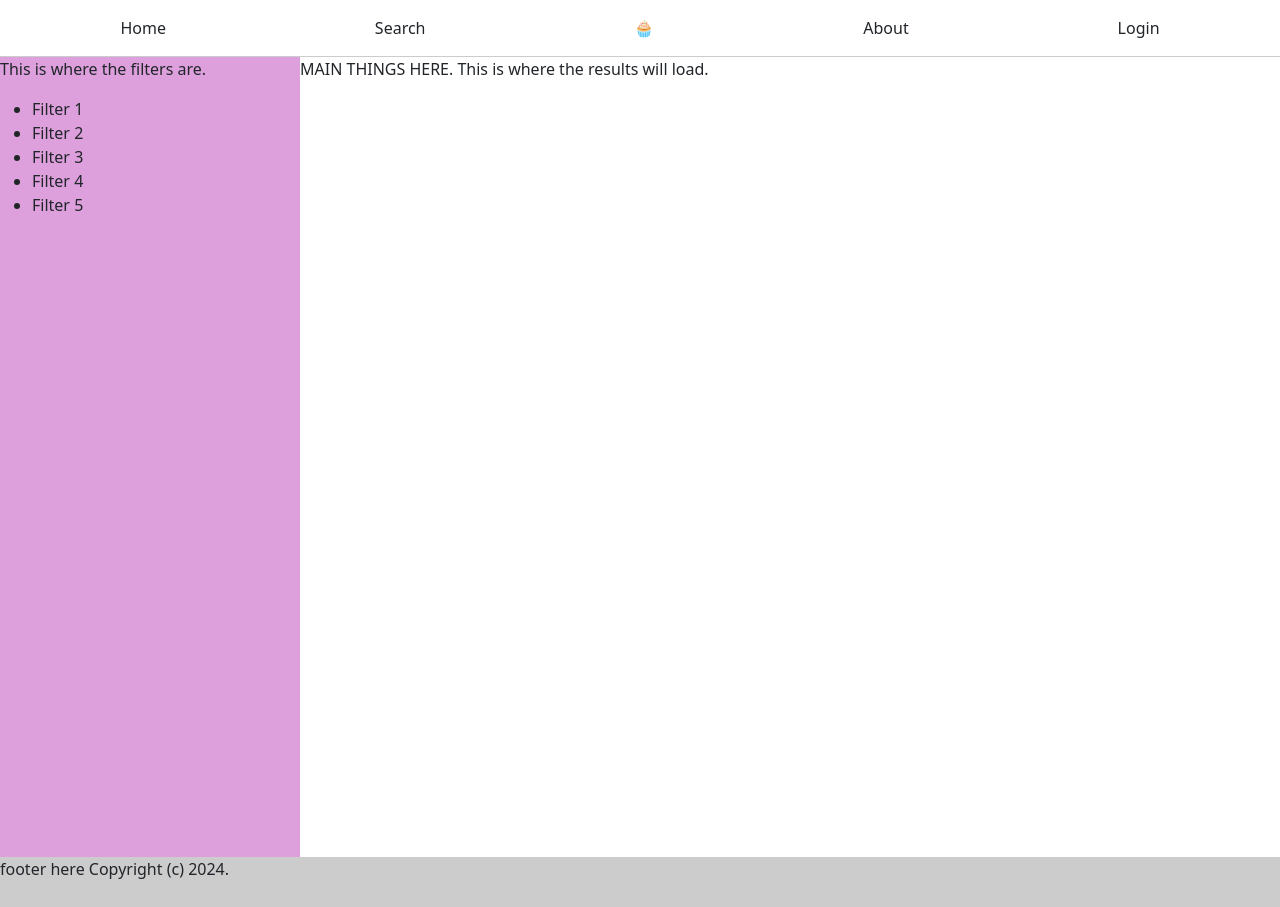
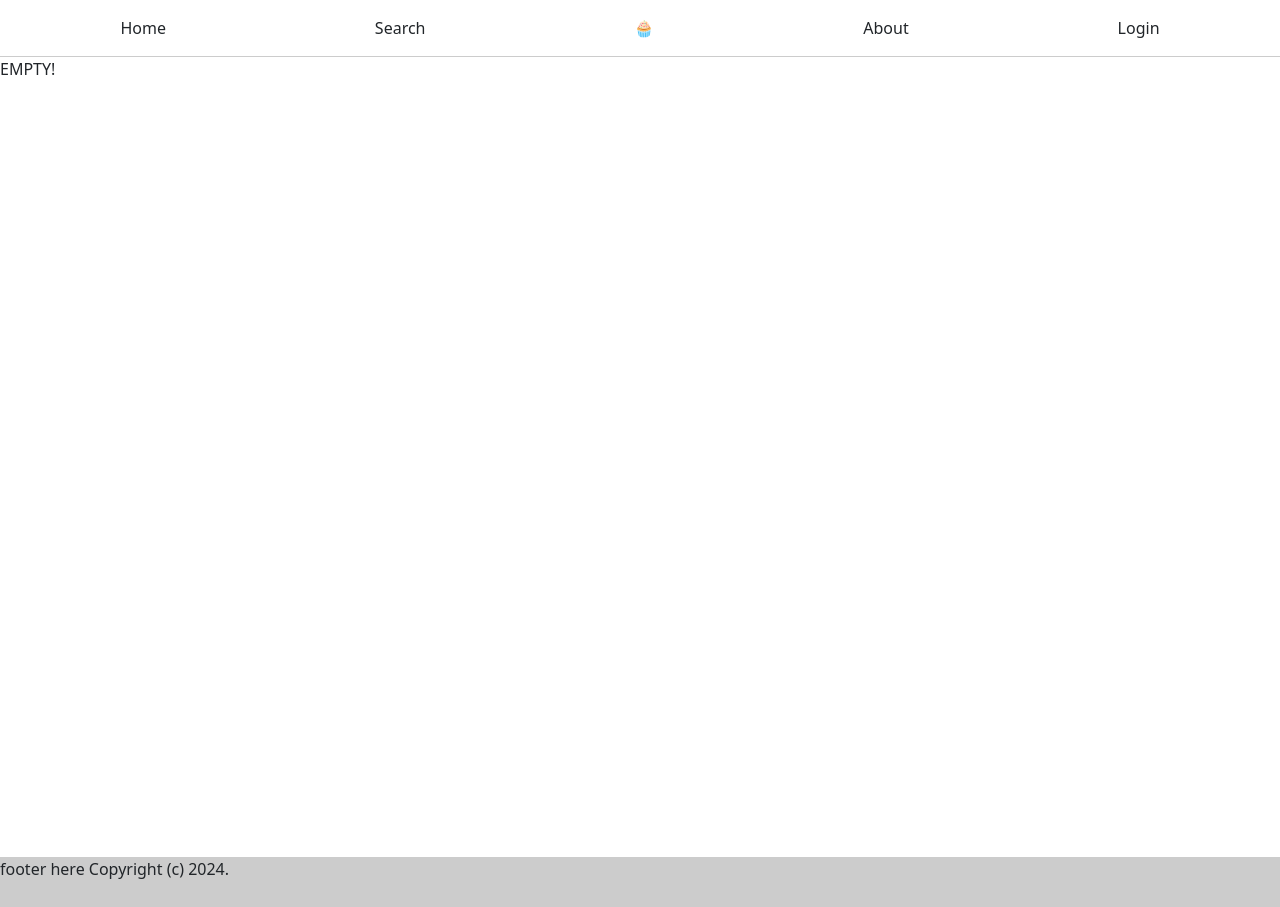
Before and after one commit to heidimichel/jelly-gallery, an Angular app: page / in a window 1280 px wide. Built offline with nearby package versions, Linux system fonts and the light colour scheme.

Commit message:
Move side menu and search results inside search page

```diff
--- a/src/jelly/jelly.component.html
+++ b/src/jelly/jelly.component.html
@@ -1,9 +1,6 @@
 <jelly-top-menu></jelly-top-menu>
 <div class="jelly-main">
-  <jelly-side-menu></jelly-side-menu>
-  <div class="jelly-content">
-    MAIN THINGS HERE. This is where the results will load.
-  </div>
+  EMPTY!
 </div>
 <jelly-footer></jelly-footer>
 <router-outlet></router-outlet>
--- a/src/jelly/search/search.component.html
+++ b/src/jelly/search/search.component.html
@@ -1,2 +1,6 @@
 <p>search works!</p>
 <p>This is where the Side Menu and Search Result Area should be.</p>
+<jelly-side-menu></jelly-side-menu>
+  <div class="jelly-content">
+    MAIN THINGS HERE. This is where the results will load.
+  </div>
```
Also changed, not shown: src/jelly/jelly.component.ts (+5 -2 lines).
